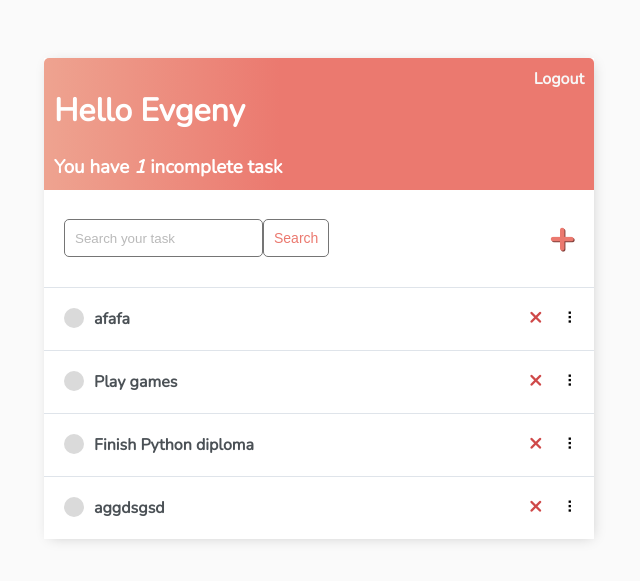
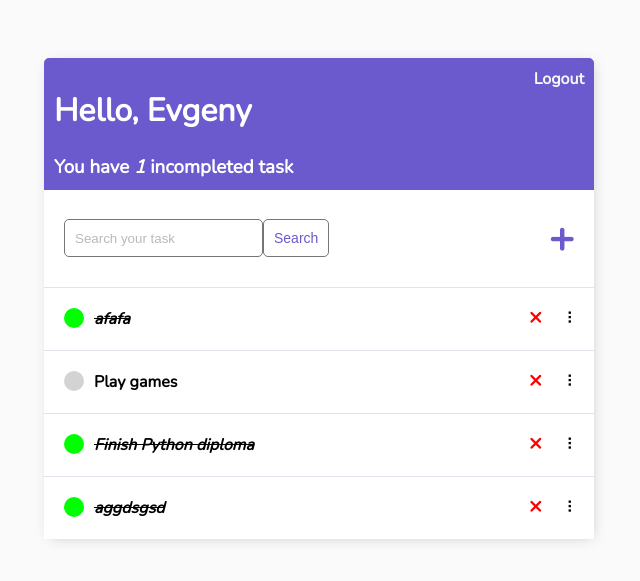
Before and after one commit to eBashura/to-do-list-project, a Django app: page / in a window 1280 px wide. Shown: the top 581 px of the page, without its empty margins (321-961 px from the left). Run offline with Django 3.2, Linux system fonts and the light colour scheme; a user stored in the database is signed in; data comes from the database, SQL or seed files in the repository; both versions use the stored data as it was after the commit.

Commit message:
color_bug_fixes

```diff
--- a/cdr/templates/cdr/main.html
+++ b/cdr/templates/cdr/main.html
@@ -33,7 +33,7 @@
 
         a,
         p {
-            color: #4b5156
+            color: #000000;
         }
 
         a {
@@ -59,7 +59,7 @@
             color: #fff;
             padding: 10px;
             border-radius: 5px 5px 0 0;
-            background: linear-gradient(90deg, #EEA390 0%, #EB796F 43%, #EB796F 100%);
+            background-color: #6A5ACD;
         }
 
         .header-bar a {
@@ -83,28 +83,28 @@
 
         .task-title a {
             text-decoration: none;
-            color: #4b5156;
+            color: #000000;
             margin-left: 10px;
         }
 
-        .task-complete-icon {
+        .task-completed-icon {
             height: 20px;
             width: 20px;
-            background-color: rgb(105, 192, 105);
+            background-color: #00FF00;
             border-radius: 50%;
         }
 
-        .task-incomplete-icon {
+        .task-incompleted-icon {
             height: 20px;
             width: 20px;
-            background-color: rgb(218, 218, 218);
+            background-color: #D3D3D3;
             border-radius: 50%;
         }
 
         .delete-link {
             text-decoration: none;
             font-weight: 900;
-            color: #cf4949;
+            color: #FF0000;
             font-size: 22px;
             line-height: 0;
             padding: 20px 0px;
@@ -143,10 +143,9 @@
 
 
         #add-link {
-            color: #EB796F;
+            color: #6A5ACD;
             text-decoration: none;
             font-size: 42px;
-            text-shadow: 1px 1px #81413b;
         }
 
         #search-add-wrapper {
@@ -184,7 +183,7 @@
         .button {
             border: 1px solid #757575;
             background-color: #FFF;
-            color: #EB796F;
+            color: #6A5ACD;
             padding: 10px;
             font-size: 14px;
             border-radius: 5px;
--- a/cdr/templates/cdr/task_confirm_delete.html
+++ b/cdr/templates/cdr/task_confirm_delete.html
@@ -8,7 +8,7 @@
 <div class="card-body">
     <form method="POST">
         {% csrf_token %}
-        <p>Are your sure you want to delete this task? <b>"{{task}}"</b> </p>
+        <p>Are your sure you want to delete task "{{task}}"? <b></b> </p>
         <input class="button" type="submit" value="Delete" />
     </form>
 </div>
--- a/cdr/templates/cdr/task_list.html
+++ b/cdr/templates/cdr/task_list.html
@@ -3,8 +3,8 @@
 <script src="https://cdn.jsdelivr.net/npm/sortablejs@latest/Sortable.min.js"></script>
 <div class="header-bar">
     <div>
-        <h1>Hello {{request.user|title}}</h1>
-        <h3 style="margin:0">You have <i>{{count}}</i> incomplete task{{ count|pluralize:"s" }}</h3>
+        <h1>Hello, {{request.user|title}}</h1>
+        <h3 style="margin:0">You have <i>{{count}}</i> incompleted task{{ count|pluralize:"s" }}</h3>
     </div>
 
     {% if request.user.is_authenticated %}
@@ -35,10 +35,10 @@
     {% for task in tasks %}
     <div class="task-wrapper" data-position="{{task.pk}}">
         <div class="task-title">
-            {% if task.complete %}
-            <div class="task-complete-icon"></div>
+            {% if task.completed %}
+            <div class="task-completed-icon"></div>
             <i><s><a href="{% url 'task-update' task.id %}">{{task}}</a></s></i> {% else %}
-            <div class="task-incomplete-icon"></div>
+            <div class="task-incompleted-icon"></div>
             <a href="{% url 'task-update' task.id %}">{{task}}</a> {% endif %}
         </div>
         <div class="task-controls">
--- a/cdr/urls.py
+++ b/cdr/urls.py
@@ -6,7 +6,6 @@ urlpatterns = [
     path('login/', CustomLoginView.as_view(), name='login'),
     path('logout/', LogoutView.as_view(next_page='login'), name='logout'),
     path('register/', RegisterPage.as_view(), name='register'),
-
     path('', TaskList.as_view(), name='tasks'),
     path('task/<int:pk>/', TaskDetail.as_view(), name='task'),
     path('task-create/', TaskCreate.as_view(), name='task-create'),
```
Also changed, not shown: db.sqlite3.
